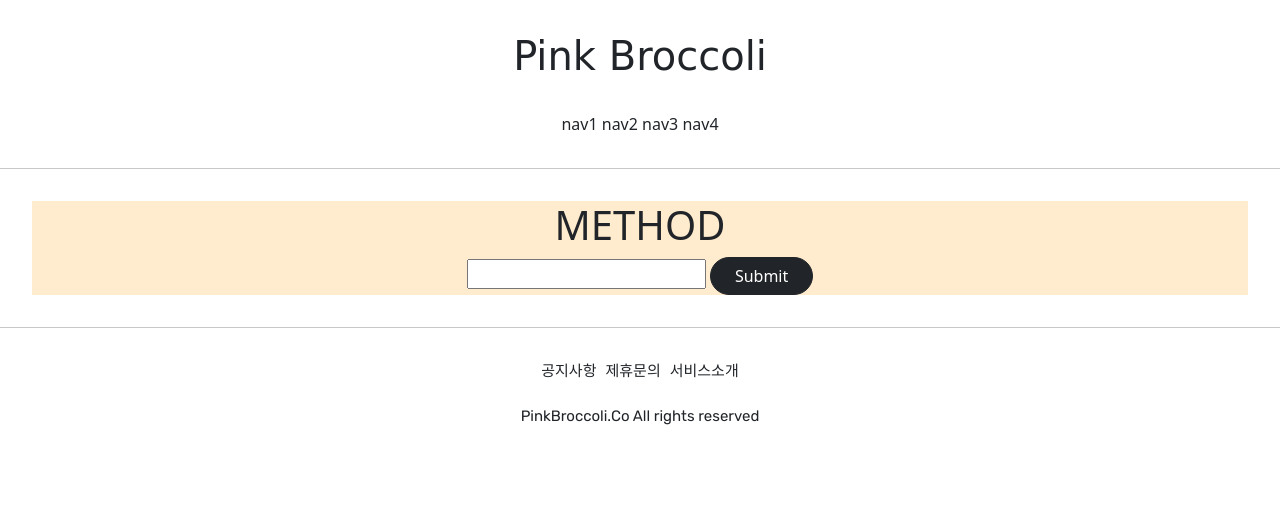
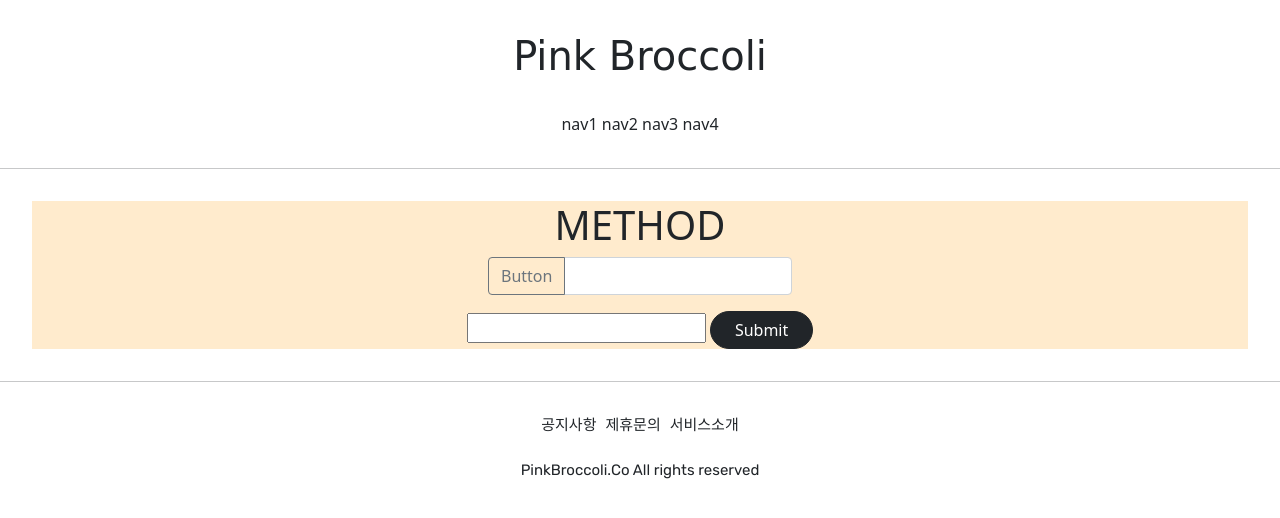
Before and after one commit to Minseong-COLI/web-app_test, a Django app: page /accounts/hello_world/ in a window 1280 px wide. Shown: the top 518 px of the page. Run offline with Django 3.2, Linux system fonts and the light colour scheme; parts of the project's set-up code (start-up, migrations or seed data) failed here and were passed over; some web fonts are replaced.

Commit message:
7/13 commit_1

```diff
--- a/accountapp/templates/accountapp/hello_world.html
+++ b/accountapp/templates/accountapp/hello_world.html
@@ -5,7 +5,11 @@
 
 <div style="margin: 2rem; text-align: center; background-color: blanchedalmond;">
     <h1>METHOD</h1>
-
+    <div class="input-group mb-3 w-25 m-auto">
+        <button class="btn btn-outline-secondary" type="button" id="button-addon1">Button</button>
+        <input type="text" class="form-control" placeholder="" aria-label="Example text with button addon"
+               aria-describedby="button-addon1">
+    </div>
     <form action = "/accounts/hello_world/" method="post">
         {% csrf_token %}
         <input type = "text" name="input_text">
--- a/accountapp/urls.py
+++ b/accountapp/urls.py
@@ -1,9 +1,12 @@
 from django.urls import path
 
-from accountapp.views import hello_world
+from accountapp.views import hello_world, AccountCreateView
 
 app_name = 'accountapp'
 
 urlpatterns = [
-    path('hello_world/', hello_world, name="hello_world")
+    path('hello_world/', hello_world, name="hello_world"),
+
+    path('create/', AccountCreateView.as_view(), name='create')      # as_view: 이 파이썬 내에서 정상적으로 사용할수있게 해줌
+
 ]
--- a/accountapp/views.py
+++ b/accountapp/views.py
@@ -1,9 +1,12 @@
+from django.contrib.auth.forms import UserCreationForm
+from django.contrib.auth.models import User
 from django.http import HttpResponse, HttpResponseRedirect
 from django.shortcuts import render
 
 
 # Create your views here.
-from django.urls import reverse
+from django.urls import reverse, reverse_lazy
+from django.views.generic import CreateView
 
 from accountapp.models import HelloWorld
 
@@ -30,3 +33,11 @@ def hello_world(request):
         hello_world_list = HelloWorld.objects.all()
         return render(request, 'accountapp/hello_world.html',
                       context={'hello_world_list': hello_world_list})
+
+
+
+class AccountCreateView(CreateView):
+    model = User
+    form_class = UserCreationForm
+    success_url = reverse_lazy('accountapp:hello_world')
+    template_name = 'accountapp/create.html'
```
